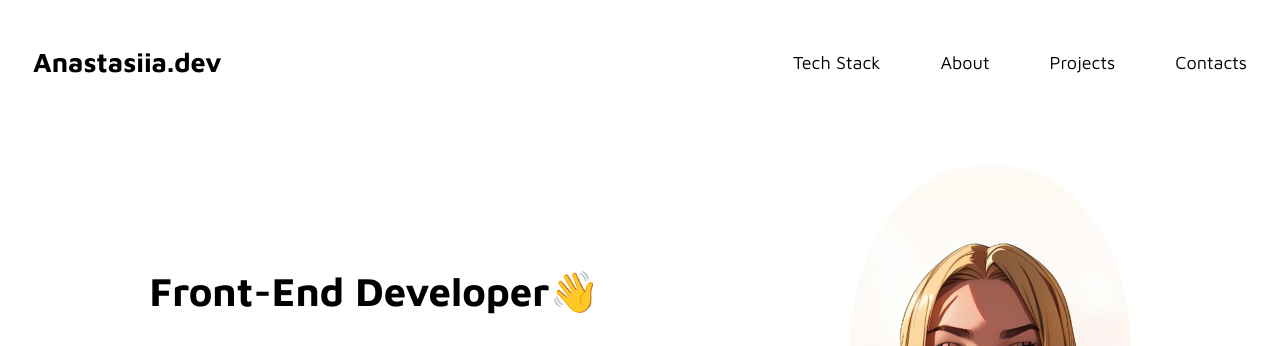
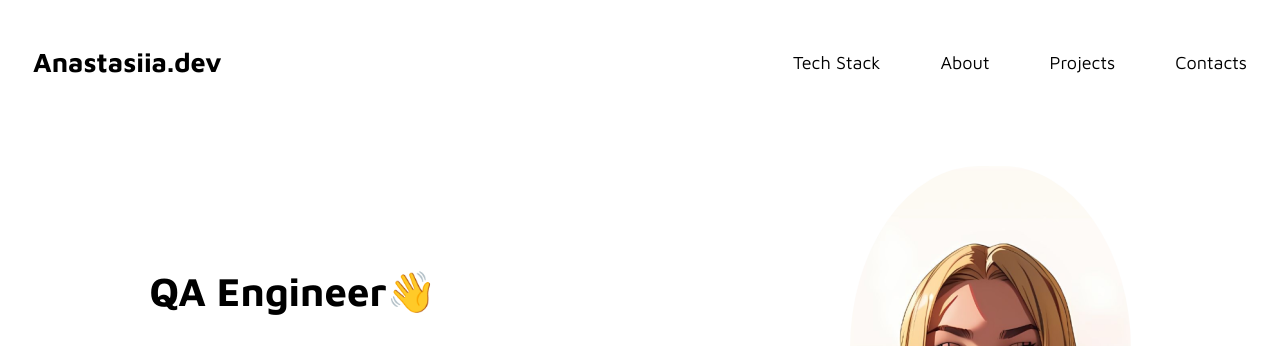
Before and after one commit to Miss-Kiparis/Portfolio, a website: page index.html in a window 1280 px wide. Shown: the top 346 px of the page. Drawn offline with Linux system fonts and the light colour scheme; files whose address does not match are found by name.

Commit message:
Update index.html
sm change

```diff
--- a/index.html
+++ b/index.html
@@ -50,7 +50,7 @@
         <!-- INTRO -->
         <section class="page__header--intro intro__container">
             <div class="intro__container--descr intro__description">
-                <h2 class="intro__description--title">Front-End Developer👋</h2>
+                <h2 class="intro__description--title">QA Engineer👋</h2>
                 <p class="intro__description--text">Hi, I'm Anastasiia Mylenko. QA Engineer | Front-End Enthusiast. Currently based
                     in
                     Germany, Schlüchtern📍</p>
```
